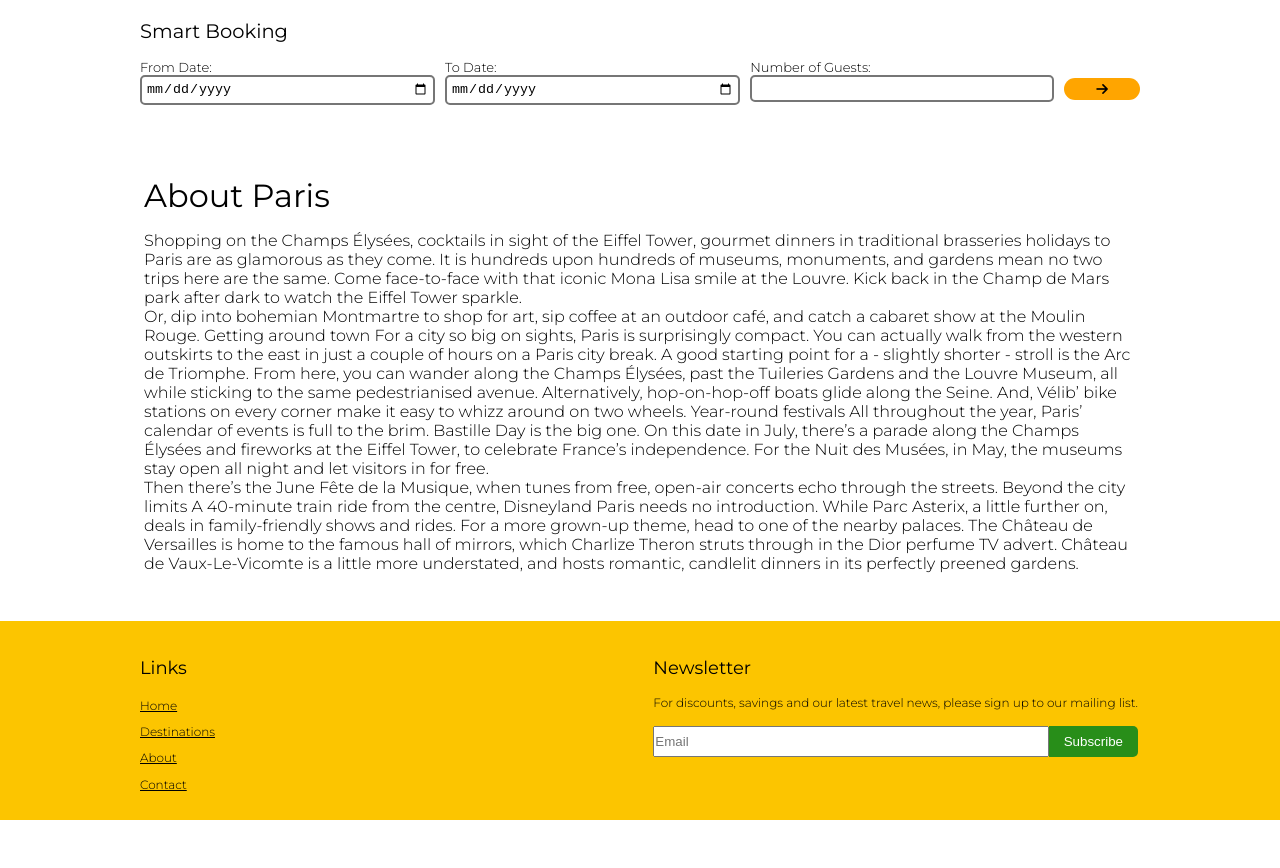
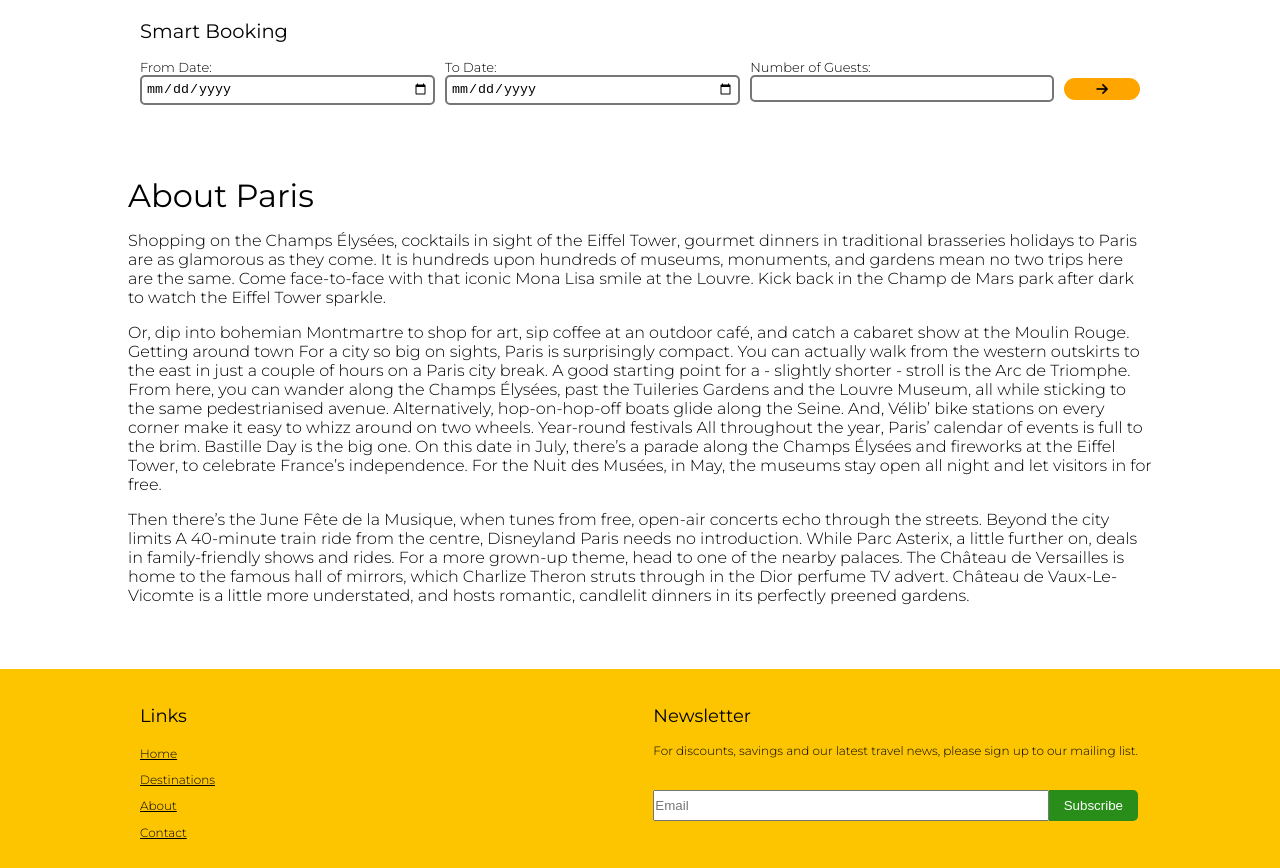
Before and after one commit to QuantumPixie/Travel-Agency-Website, a plain HTML site: page Book_your_next_destination/paris_destination.html in a window 1280 px wide. Shown: the part 763-1631 px from the top of the page. Before the commit the page ends 1583 px from the top, so only its background shows below. Drawn offline with Linux system fonts and the light colour scheme.

Commit message:
final tidy up

```diff
--- a/Book_your_next_destination/paris_destination.css
+++ b/Book_your_next_destination/paris_destination.css
@@ -49,8 +49,8 @@
 }
 
 .destinations {
-  padding-left: 9rem;
-  padding-right: 9rem;
+  padding-left: 8rem;
+  padding-right: 8rem;
   padding-bottom: 3rem;
 }
 
@@ -98,6 +98,7 @@
 
 p {
   display: flex;
+  padding-bottom: 1rem;
 }
 
 .back-link {
@@ -120,5 +121,5 @@ h2 {
 }
 
 h1 {
-  padding-left: 9rem;
+  padding-left: 8rem;
 }
```
